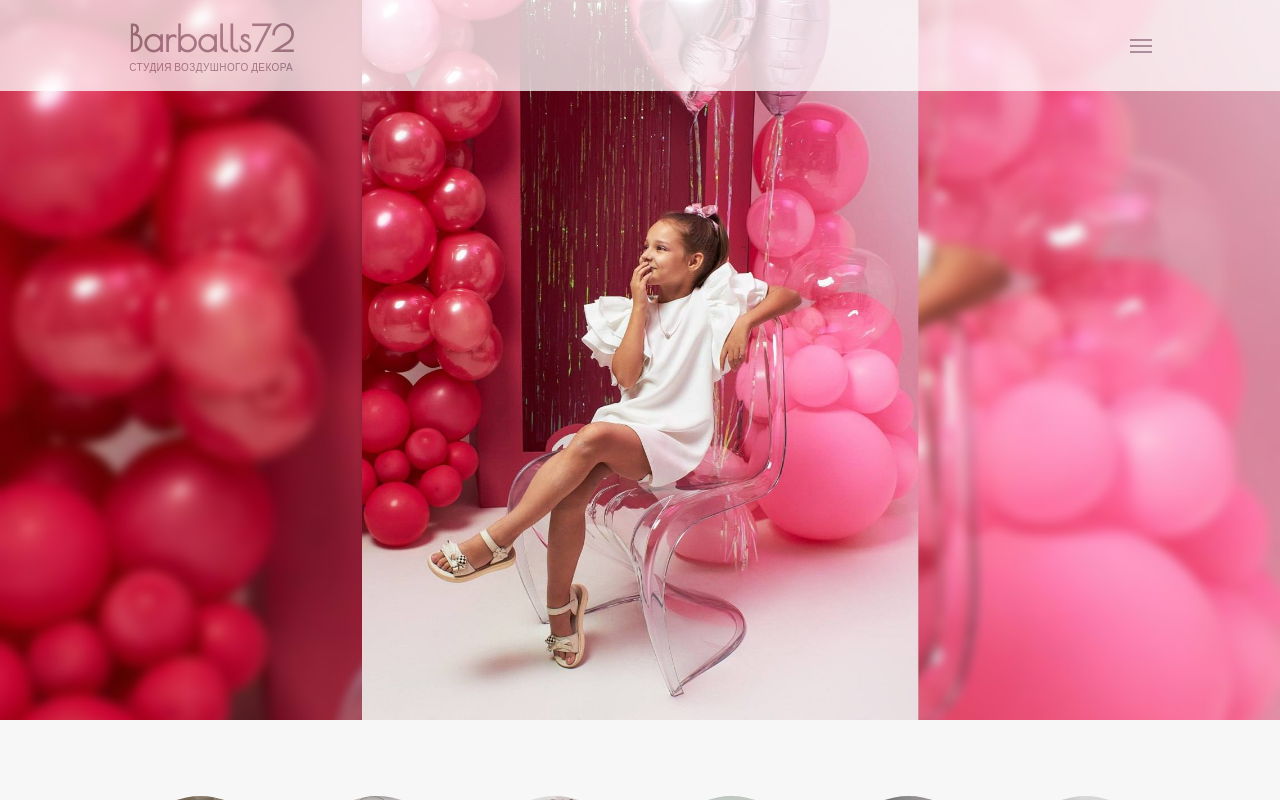
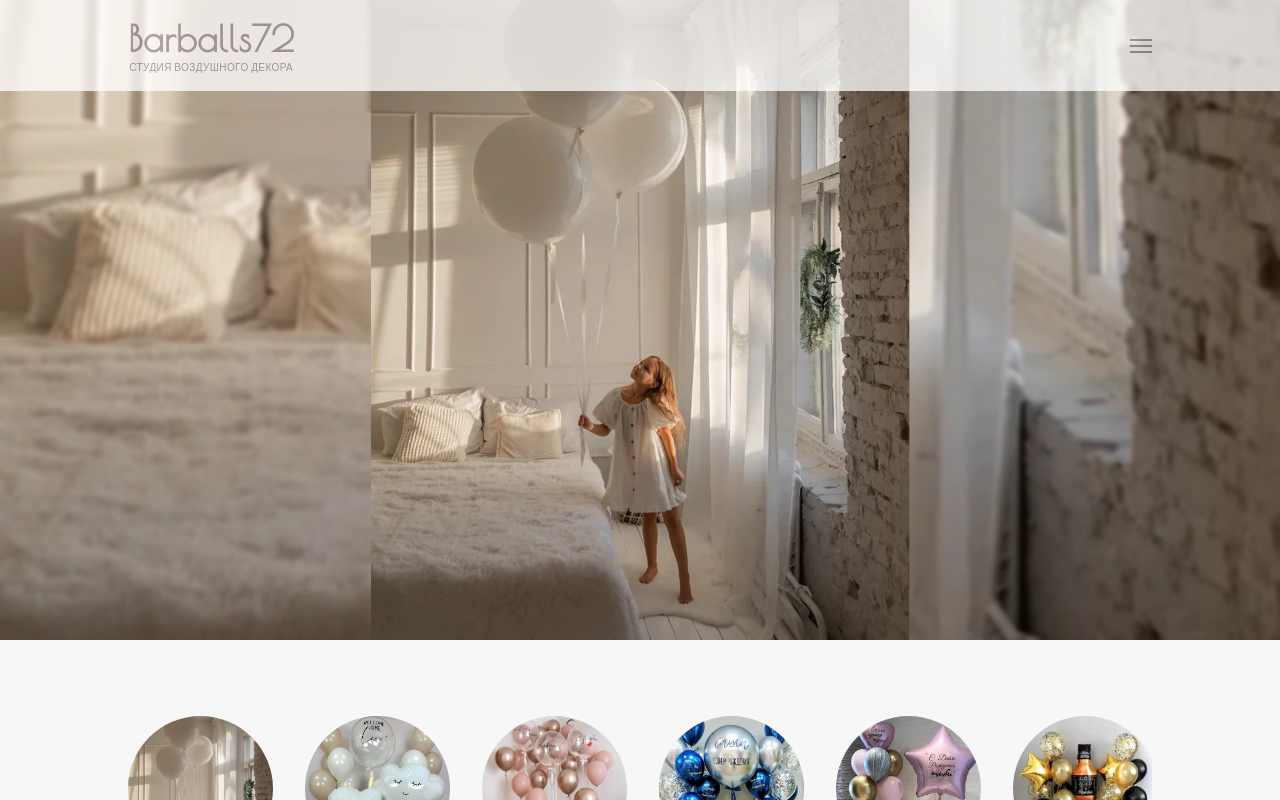
Before and after one commit to SadreevArtem/baloons, a Next.js app: page / in a window 1280 px wide. Shown: the top 800 px of the page. Built offline with nearby package versions, Linux system fonts and the light colour scheme; some icons are missing.

Commit message:
add banner

```diff
--- a/package.json
+++ b/package.json
@@ -14,6 +14,7 @@
     "next": "14.2.3",
     "react": "^18",
     "react-dom": "^18",
+    "react-transition-group": "^4.4.5",
     "swiper": "^11.1.3"
   },
   "devDependencies": {
@@ -25,6 +26,7 @@
     "@types/node": "^20",
     "@types/react": "^18",
     "@types/react-dom": "^18",
+    "@types/react-transition-group": "^4.4.10",
     "eslint": "^8",
     "eslint-config-next": "14.2.3",
     "postcss": "^8",
--- a/pages/index.tsx
+++ b/pages/index.tsx
@@ -15,7 +15,12 @@ export default function Home() {
       <AppHead title={MetaData.title} description={MetaData.description} />
 
       <div className={`flex flex-col justify-between ${inter.className}`}>
-        <Author />
+        <Author
+          images={[
+            { url: "/images/banner.jpg" },
+            { url: "/images/banner2.jpg" },
+          ]}
+        />
         <div className="md:mt-[60px] mt-8">
           <Categories />
         </div>
--- a/shared/components/Author/Author.tsx
+++ b/shared/components/Author/Author.tsx
@@ -1,10 +1,29 @@
 import clsx from "clsx";
 import Image from "next/image";
+import { FC, useCallback, useEffect, useRef, useState } from "react";
+import { SwitchTransition, CSSTransition } from "react-transition-group";
 
-export const Author = () => {
+type BannerProps = {
+  images: {url: string}[];
+};
+
+export const Author: FC<BannerProps> = ({ images }) => {
+
+  const [activeBannerIndex, setActiveBannerIndex] = useState(0);
+  const activeBanner = images[activeBannerIndex];
+  const imageRef = useRef<HTMLImageElement>(null);
+
+  const onNextBannerIndex = useCallback(() => {
+    setActiveBannerIndex((prevState: number) => (prevState === images.length - 1 ? 0 : prevState + 1));
+  }, [setActiveBannerIndex, images]);
+
+  useEffect(() => {
+    const intervalId = setInterval(onNextBannerIndex, 5000);
+    return () => clearInterval(intervalId);
+  }, [onNextBannerIndex]);
+
   return (
     <div className="relative w-full">
-
       <div className="flex justify-center items-start">
         {/* <div
             className={clsx(
@@ -19,19 +38,42 @@ export const Author = () => {
               className="top-0 left-0 right-0 bottom-0"
             />
           </div> */}
-          <div
-            className={clsx(
-              "max-md:hidden"
-            )}
+        <div className="h-[80vh]">
+          <SwitchTransition mode="in-out">
+            <CSSTransition
+              nodeRef={imageRef}
+              key={activeBannerIndex}
+              timeout={1000}
+              className="transition-opacity duration-1000 object-cover"
+              classNames={{
+                enter: "opacity-0",
+                enterActive: "opacity-100",
+                exit: "opacity-100",
+                exitActive: "opacity-0",
+              }}
             >
+              <Image
+                ref={imageRef}
+                src={activeBanner?.url ?? ""}
+                alt=""
+                fill
+                className="w-full"
+                priority={true}
+                quality={95}
+                // sizes='(min-width: 1280px) 150vw, (min-width: 768px) 200vw, 600vw'
+              />
+            </CSSTransition>
+          </SwitchTransition>
+        </div>
+        {/* <div className={clsx("max-md:hidden")}>
           <Image
             width={560}
             height={750}
             src="/images/banner.jpg"
-              alt="лестница"
+            alt="шарики"
             className="w-full"
           />
-          </div>
+        </div> */}
       </div>
     </div>
   );
```
Also changed, not shown: public/images/banner2.jpg (added), 1 other file (tests, documents, lock files or other folders). Lines whose indentation alone changed are shown as unchanged.
